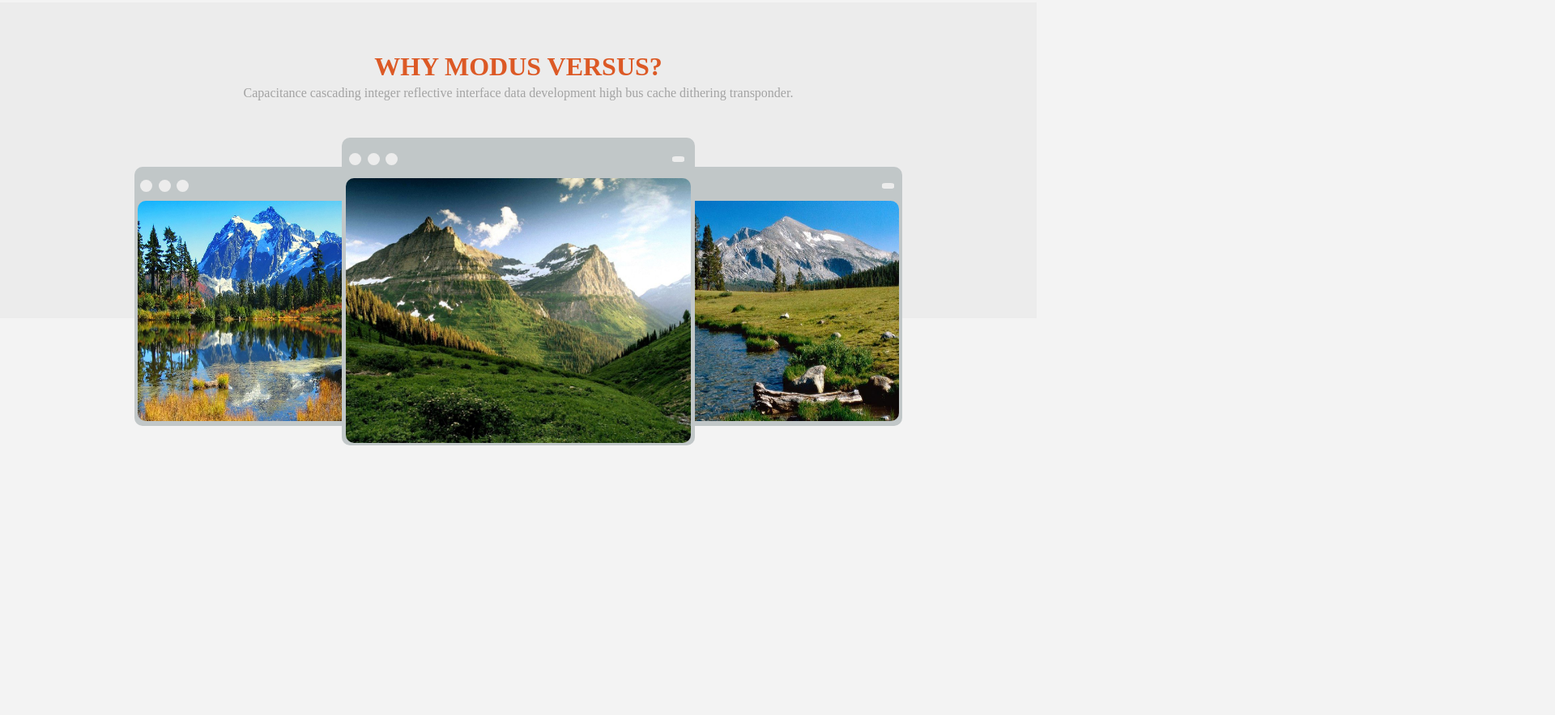
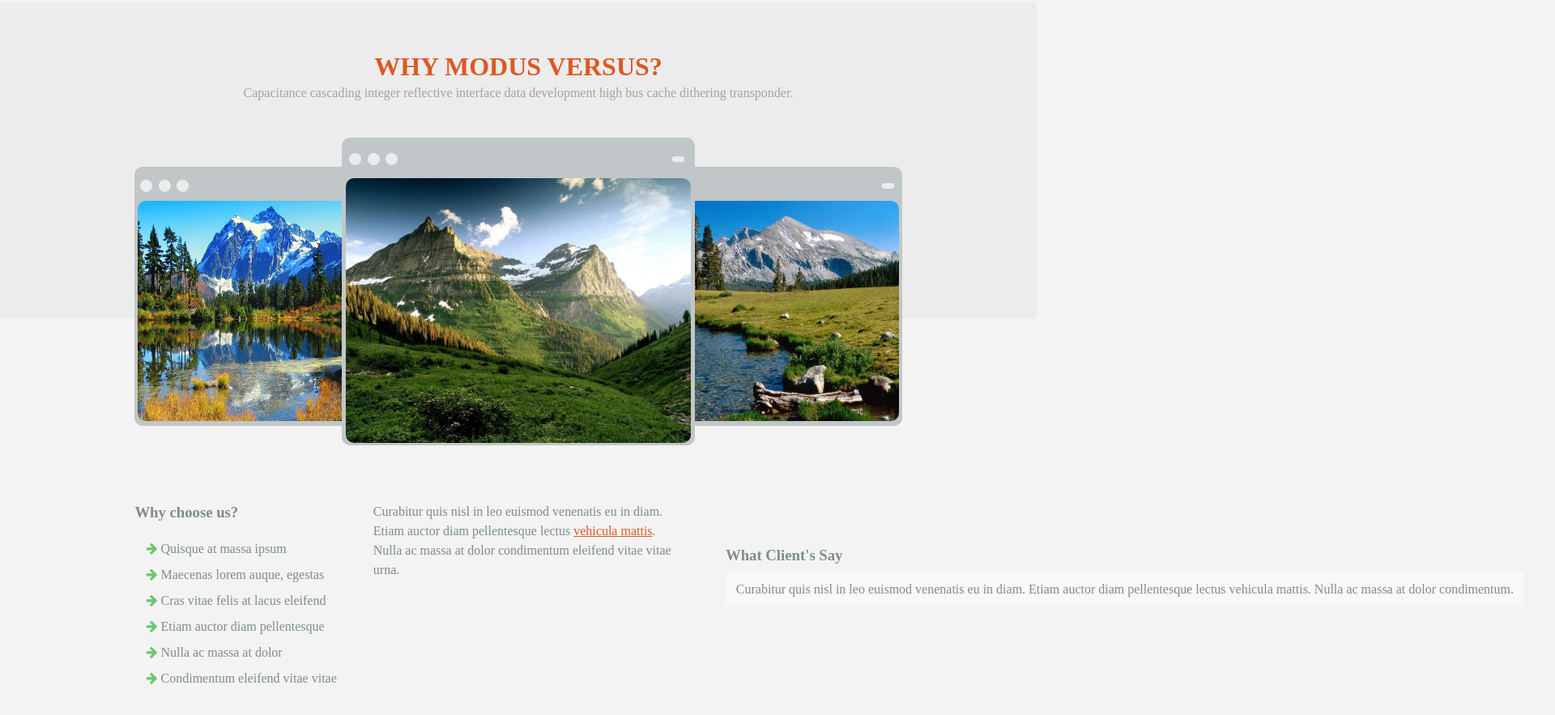
Before and after one commit to SunSee-SunSay/Goose_modus, a plain HTML site: page index.html in a window 1280 px wide. Shown: the part 1284-2167 px from the top of the page at 81% size, 1920 px wide, since content can reach past the window. Before the commit the page ends 1834 px from the top, so only its background shows below. Drawn offline with Linux system fonts and the light colour scheme.

Commit message:
Add files via upload

```diff
--- a/index.html
+++ b/index.html
@@ -136,5 +136,30 @@
 								<img class="img3" src="images/slide_7.jpg">
 							</div>
 		</div>
+			<div class="info">
+				<div class="inf1">
+					<h3>Why choose us?</h3>
+					<ul>
+						<li><i class="fa fa-arrow-right"></i> Quisque at massa ipsum</li>
+						<li><i class="fa fa-arrow-right"></i> Maecenas lorem auque, egestas</li>
+						<li><i class="fa fa-arrow-right"></i> Cras vitae felis at lacus eleifend</li>
+						<li><i class="fa fa-arrow-right"></i> Etiam auctor diam pellentesque</li>
+						<li><i class="fa fa-arrow-right"></i> Nulla ac massa at dolor</li>
+						<li><i class="fa fa-arrow-right"></i> Condimentum eleifend vitae vitae</li>
+					</ul>
+				</div>
+				<div class="text">
+					<span>Curabitur quis nisl in leo euismod venenatis eu in diam.
+							Etiam auctor diam pellentesque lectus <a href="#">vehicula mattis</a>.
+								Nulla ac massa at dolor condimentum eleifend vitae vitae urna.</a>
+					</span>
+				</div>
+				<div class="inf2">
+					<h3>What Client's Say</h3>
+					<span>Curabitur quis nisl in leo euismod venenatis eu in diam.
+							Etiam auctor diam pellentesque lectus vehicula mattis.
+								Nulla ac massa at dolor condimentum.</span>
+				</div>
+			</div>
 	</body>
 </html>
--- a/style.css
+++ b/style.css
@@ -306,7 +306,7 @@ body {
 	height:350px;
 	background-color: #ececec;
 	padding-top: 40px;
-	position: absolute;
+	position: relative;
 }
 
 .picture h1 {
@@ -415,3 +415,57 @@ body {
 	right: 3%;
     top: 6%;
 }
+
+.info {
+    width: 100%;
+    height: 1000px;
+    position: relative;
+}
+
+.info .inf1 ul i {
+	color: #70c570;
+}
+
+.info .inf1 h3 {
+	color: #7f8c8c;
+	margin-left: 2%;
+}
+
+.info .inf1 ul {
+	list-style-type:none;
+	line-height:2;
+	color: rgb(127, 140, 141);
+}
+
+.info .inf1 {
+	position: relative;
+    top: 21%;
+    left: 11%;
+}
+
+.info .text a {
+	color: #dc5925;
+}
+
+.info .text {
+	position: relative;
+    top: -4%;
+    left: 36%;
+    width: 30%;
+    line-height: 1.5;
+    color: rgb(127, 140, 141);
+}
+
+.info .inf2 {
+    position: relative;
+    color: rgb(127, 140, 141);
+    left: 70%;
+    bottom: 10%;
+}
+
+.info .inf2 span {
+	border-radius:5px;
+	background-color:#f8f8f8;
+	padding: 1%;
+    line-height: 1.5;
+}
```
